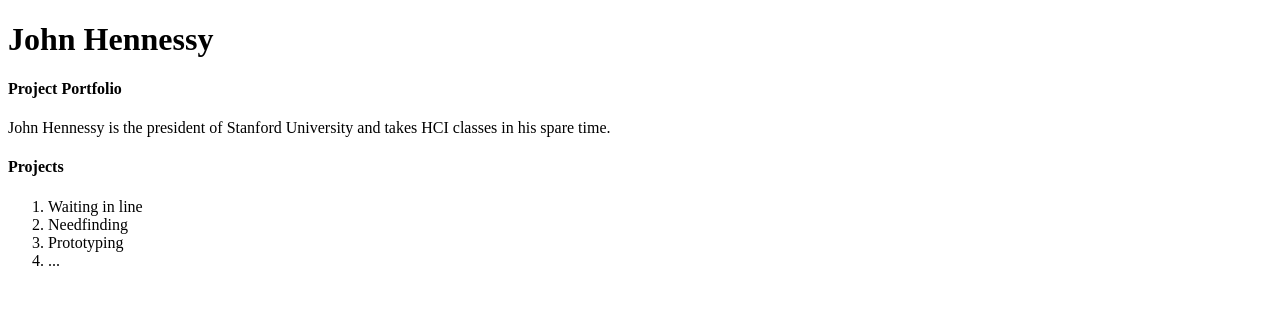
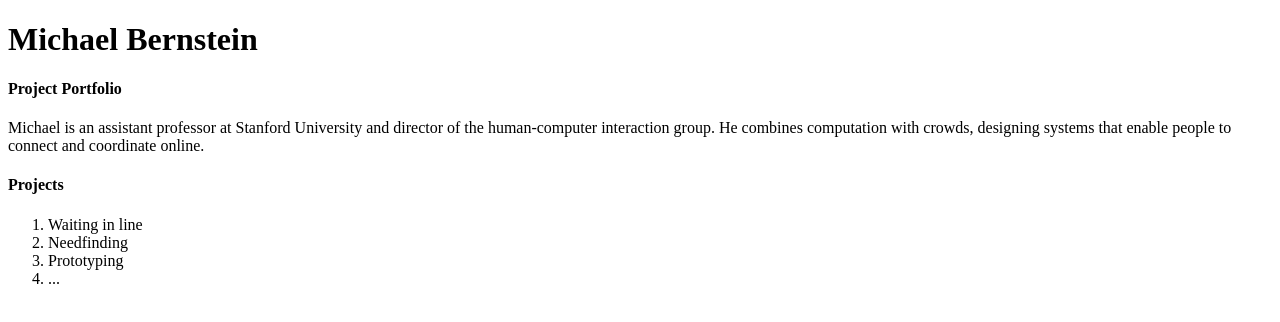
Before and after one commit to IntroHCI/lab1, a website: page static/index.html in a window 1280 px wide. Drawn offline with Linux system fonts and the light colour scheme.

Commit message:
undoing conflict

```diff
--- a/static/index.html
+++ b/static/index.html
@@ -8,11 +8,11 @@
 
 <body>
 	<!-- this is a comment in HTML -->
-	<h1>John Hennessy</h1> <!-- h1 through h5 are headers. The higher the number, the smaller the header -->
+	<h1>Michael Bernstein</h1> <!-- h1 through h5 are headers. The higher the number, the smaller the header -->
 	<h4>Project Portfolio</h4>
 
 	<!-- p means paragraph -->
-	<p>John Hennessy is the president of Stanford University and takes HCI classes in his spare time.</p>
+	<p>Michael is an assistant professor at Stanford University and director of the human-computer interaction group. He combines computation with crowds, designing systems that enable people to connect and coordinate online.</p>
 
 	<h4>Projects</h4>
 	<ol>
```
